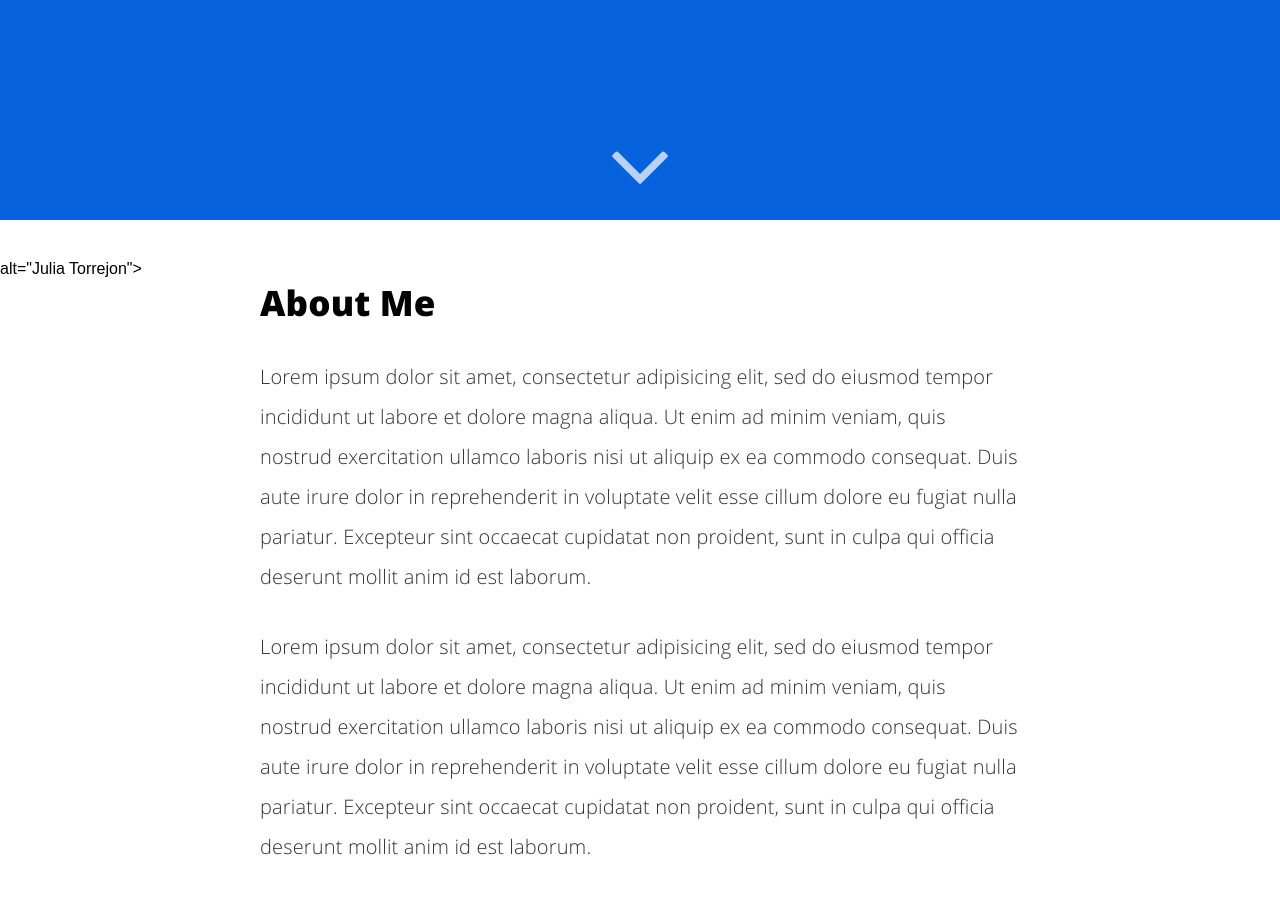
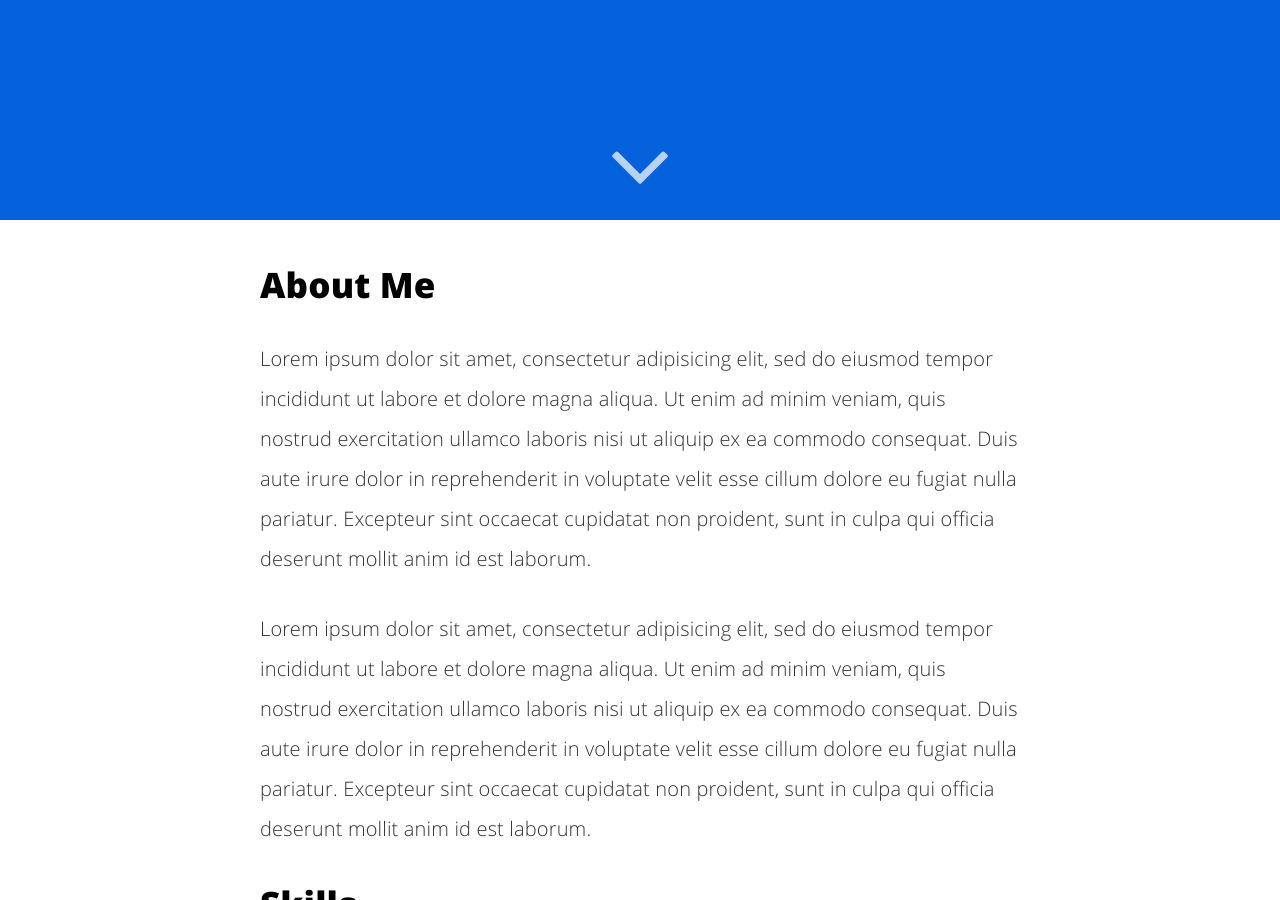
Before and after one commit to JuliaTorrejon/juliatorrejon.github.io, a Jekyll site: the page built from about.html, in a window 1280 px wide and 900 px high, scrolled down 680 px. Built offline with Jekyll 4.4.1, drawn with Linux system fonts in a browser that asks for light colours.

Commit message:
Update about.html

```diff
--- a/about.html
+++ b/about.html
@@ -5,7 +5,7 @@ permalink: /about/index.html
 description: "Advocating for a better world"
 ---
 
-alt="Julia Torrejon">
+<alt="Julia Torrejon">
 
 <h2>About Me</h2>
 
```
